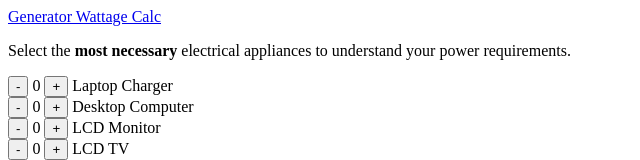
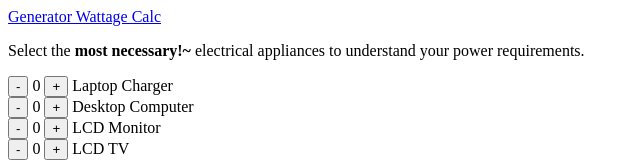
Before and after one commit to rmilejcz/rmilejc-calc, a Svelte app: page / in a window 1280 px wide. Shown: the top 160 px of the page, without its empty margins (0-640 px from the left). Built offline with nearby package versions, Linux system fonts and the light colour scheme.

Commit message:
some commit

```diff
--- a/src/pages/GeneratorWattage.svelte
+++ b/src/pages/GeneratorWattage.svelte
@@ -182,7 +182,7 @@ let appliances = [
 </script>
 
 <div class="container mx-auto px-4">
-  <p class="text-center">Select the <strong>most necessary</strong> electrical appliances to understand your power requirements.</p>
+  <p class="text-center">Select the <strong>most necessary!~</strong> electrical appliances to understand your power requirements.</p>
   <section class="py-4">
     <div id="counters-container">
       {#each appliances as appliance (appliance.id)}
```
